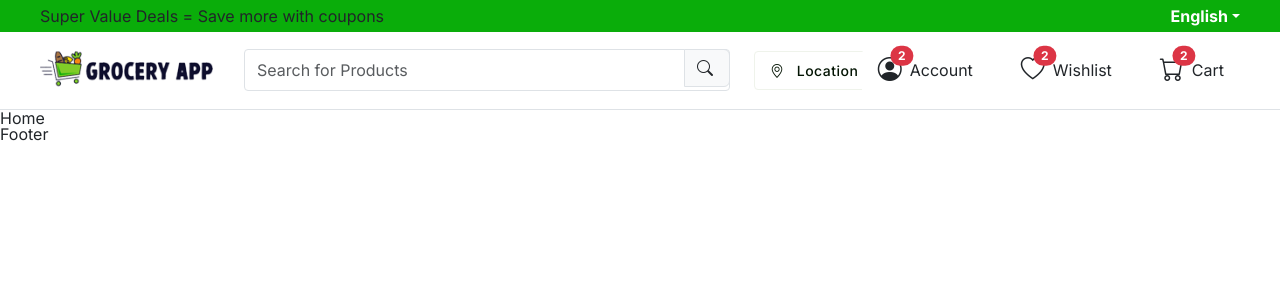
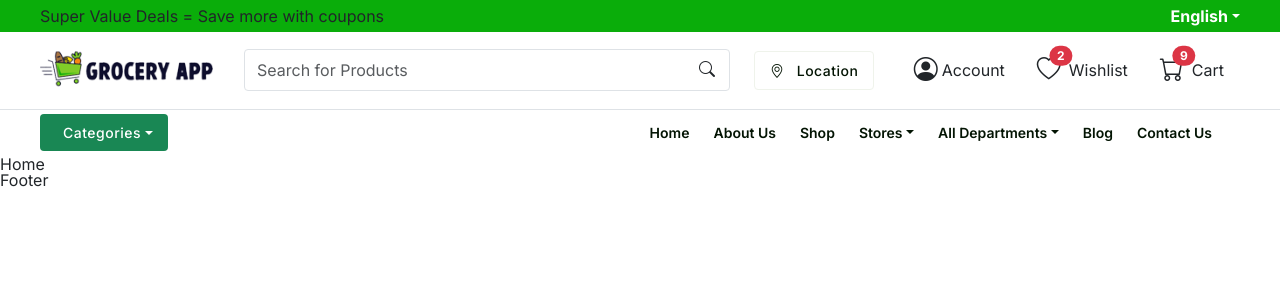
Before and after one commit to Bavithragithan/Grocery-Ecommerce-Website, a React (Create React App) app: page / in a window 1280 px wide. Shown: the top 300 px of the page. Built offline with nearby package versions, Linux system fonts and the light colour scheme.

Commit message:
after header

```diff
--- a/src/components/Header/CategoriesList.jsx
+++ b/src/components/Header/CategoriesList.jsx
@@ -1,16 +1,32 @@
-import React from 'react'
+import React, { useState } from 'react'
 import { Dropdown } from 'react-bootstrap'
 import { categoriesData } from '../../utils/data'
 
 const CategoriesList = () => {
+    const [showCat, setShowCat] = useState(false)
+
+    const handleClick=()=>{
+        if(window.innerWidth <= 1199) {
+            setShowCat(!showCat);
+        }
+    }
     return (
         <>
-            <Dropdown>
-                <Dropdown.Toggle variant="success" id="dropdown-basic">
-                    Categories
+            <Dropdown
+            className='me-2 py-1'
+            onMouseEnter={() =>
+                window.innerWidth <= 1199 ? "" : setShowCat(true)
+            }
+            onMouseLeave={() =>
+                window.innerWidth <= 1199 ? "" : setShowCat(false)
+            }
+            onClick={handleClick}
+            >
+                <Dropdown.Toggle variant="success" id="cat" className='w-100 btn primary-btn'>
+                    <i className="bi bi-ui-radius-grid me-2"></i> Categories
                 </Dropdown.Toggle>
 
-                <Dropdown.Menu align='start'>
+                <Dropdown.Menu align='start' show={showCat}>
                     {categoriesData.map((val, index) => {
                         return (
                             <Dropdown.Item href="#/action-1" key={index}>
--- a/src/components/Header/Header.css
+++ b/src/components/Header/Header.css
@@ -12,3 +12,125 @@
     top: 12px;
     right: 15px;
 }
+
+.menu .navbar-nav .nav-link {
+    font-size: var(--fs-body);
+    color: var(--clr-heading);
+    padding: 16px 12px;
+    font-weight: 600;
+    text-transform: capitalize;
+}
+
+.menu .navbar-nav .nav-link:hover {
+    color: var(--clr-primary);
+}
+
+.menu .dropdown-submenu .dropdown-menu .dropdown-item,
+.menu .dropdown-menu .dropdown-item,
+.offcanvas-body .dropdown-menu .dropdown-item {
+    font-size: var(--fs-body);
+    color: var(--clr-text);
+    padding: 10px 12px;
+}
+
+.menu .dropdown-submenu .dropdown-menu .dropdown-item:hover,
+.menu .dropdown-menu .dropdown-item:hover {
+    color: var(--clr-heading);
+}
+
+menu .category_list .dropdown .dropdown-toggle::after {
+    display: none;
+}
+
+menu .navbar-nav .dropdown .dropdown-toggle::after {
+    content: "\f282";
+    display: inline-block;
+    font-family: bootstrap-icons !important;
+    font-style: normal;
+    font-weight: 400 !important;
+    font-variant: normal;
+    text-transform: none;
+    line-height: 1;
+    vertical-align: middle;
+    border: none;
+    font-family: 12px;
+    margin-right: 5px;
+}
+
+menu .navbar-nav .show.dropdown .dropdown-toggle::after {
+    content: "\f286";
+}
+
+@media only screen and (min-width : 991px) {
+    .menu .dropdown-submenu:hover .dropdown-menu,
+    .menu .dropdown:hover .dropdown-menu {
+        opacity: 1;
+        transform: scaleY(1);
+        visibility: visible;
+    }
+
+    .menu .dropdown-submenu .dropdown-menu,
+    .menu .dropdown .dropdown-menu {
+        display: block;
+        opacity: 0;
+        transform: translateY(20px);
+        transition: all 0.3s ease-in;
+        visibility: hidden;
+        min-height: 12rem;
+        box-shadow: 0 10px 15px -3px rgba(0, 0, 0, 0.1019607843), 0 4px 6px -4px rgba(0, 0, 0, 0.1019607843);
+        border-radius: 0;
+        margin: 0;
+        border: 0;
+    }
+
+    .menu .dropdown-fullwidth {
+        position: unset;
+    }
+
+    .navbar .dropdown-fullwidth .dropdown-menu {
+        left: 0;
+        margin: 1.25rem auto;
+        max-width: 1320px;
+        padding: 1.5rem;
+        right: 0;
+        top: 27px;
+        box-shadow: 0 10px 15px -3px rgba(0, 0, 0, 0.1019607843), 0 4px 6px -4px rgba(0, 0, 0, 0.1019607843);
+    }
+}
+
+/* Responsive */
+@media only screen and (max-width : 991px) {
+    .offcanvas-body .nav-link {
+        border-bottom: 1px solid var(--clr-secondary);
+        font-size: var(--fs-body);
+        color: var(--clr-text);
+        padding: 10px 12px;
+    }
+
+    .category_list {
+        margin-bottom: 10px;
+    }
+
+    .offcanvas-body .dropdown .dropdown-toggle::after {
+        content: "\f282";
+        display: inline-block;
+        font-family: bootstrap-icons !important;
+        font-style: normal;
+        font-weight: 400 !important;
+        font-variant: normal;
+        text-transform: none;
+        line-height: 1;
+        vertical-align: middle;
+        border: none;
+        position: absolute;
+        right: 0;
+    }
+
+    .offcanvas-body .show.dropdown .dropdown-toggle::after {
+        content: "\f286";
+    }
+
+    .offcanvas-body .category_list .dropdown .dropdown-toggle::after {
+        display: none;
+    }
+}
--- a/src/components/Header/Header.jsx
+++ b/src/components/Header/Header.jsx
@@ -1,21 +1,30 @@
 import React, { useState } from 'react';
 import "./Header.css";
-import { Col, Container, Row, Dropdown, InputGroup, Form, ListGroup, Navbar, Offcanvas, Nav, Button, NavDropdown } from 'react-bootstrap';
+import { Col, Container, Row, Dropdown, InputGroup, Form, ListGroup, Navbar, Offcanvas, Nav, NavDropdown } from 'react-bootstrap';
 import logo from "../../assets/icons/logo.png";
 import Cart from '../Cart/Cart';
 import CategoriesList from './CategoriesList';
+import 'bootstrap/dist/js/bootstrap.bundle.min.js';
 
 const Header = () => {
   const [cartBox, setCartBox] = useState(false);
   const [showNavBar, setShowNavbar] = useState(false);
+  const [dropDownShow, setDropDownShow] = useState(0);
 
-  const handleNavbarToggle = () => {
-    setShowNavbar(!showNavBar);
-  };
+  const handleDropDown = (type, id) => {
+    if (window.innerWidth >= 1199) {
+      type === "in" ? setDropDownShow(id) : setDropDownShow(0)
+    }
+    if (type === 'click') {
+      if (dropDownShow) {
+        setDropDownShow(0);
+      }
+    }
+  }
 
   return (
     <>
-      <nav className="top_header py-1">
+      <div className="top_header py-1">
         <Container>
           <Row className="align-items-center">
             <Col md={6} sm={6} xs={6}>
@@ -35,7 +44,7 @@ const Header = () => {
             </Col>
           </Row>
         </Container>
-      </nav>
+      </div>
 
       <header className='py-3 border-bottom'>
         <Container>
@@ -45,7 +54,7 @@ const Header = () => {
             </Col>
 
             <Col xl={5} lg={4} className='d-none d-lg-block'>
-              <div className='search_box position-relative'>
+              <div className='search_box'>
                 <InputGroup>
                   <Form.Control
                     placeholder="Search for Products"
@@ -54,9 +63,7 @@ const Header = () => {
                     type="search"
                     className="rounded-1 py-2"
                   />
-                  <InputGroup.Text className="position-absolute end-0 pe-3">
-                    <i className="bi bi-search"></i>
-                  </InputGroup.Text>
+                  <i className="bi bi-search position-absolute"></i>
                 </InputGroup>
               </div>
             </Col>
@@ -67,18 +74,14 @@ const Header = () => {
               </button>
             </Col>
 
-            <Col xl={2} lg={3} md={6} sm={7} xs={7} className="d-flex justify-content-end">
-              <ListGroup className="d-flex flex-row gap-3">
+            <Col xl={2} lg={3} md={6} sm={7} xs={7}>
+              <ListGroup horizontal className="justify-content-end">
                 <ListGroup.Item className="border-0">
                   <span className='d-flex align-items-center'>
-                    <span className="position-relative">
                     <i className="bi bi-person-circle h4 mb-0"></i>
-                      <span className="position-absolute translate-middle badge rounded-pill bg-danger">
-                        2
-                        <span className="visually-hidden">account notifications</span>
+                    <span className="ms-1 d-none d-sm-block body-text">
+                      Account
                     </span>
-                    </span>
-                    <span className="ms-2 d-none d-sm-block body-text">Account</span>
                   </span>
                 </ListGroup.Item>
 
@@ -102,7 +105,7 @@ const Header = () => {
                     <span className="position-relative">
                       <i className="bi bi-cart h4 mb-0"></i>
                       <span className="position-absolute translate-middle badge rounded-pill bg-danger">
-                        2
+                        9
                         <span className="visually-hidden">items in cart</span>
                       </span>
                     </span>
@@ -112,9 +115,9 @@ const Header = () => {
 
                 <ListGroup.Item className='border-0 d-block d-lg-none'>
                   <i className="bi bi-list h4"
-                    onClick={handleNavbarToggle}
+                    onClick={() => setShowNavbar(!showNavBar)}
                     aria-controls={`offcanvasNavbar-expand-lg`}
-                  />
+                  ></i>
                 </ListGroup.Item>
               </ListGroup>
             </Col>
@@ -127,20 +130,20 @@ const Header = () => {
           <Row>
             <Navbar expand='lg' className="p-0" >
               <Container fluid>
-                <Navbar.Toggle aria-controls="offcanvasNavbar" />
-                <Navbar.Collapse id="offcanvasNavbar">
-                  <Offcanvas
+                <Navbar.Offcanvas
                   id="offcanvasNavbar-expand-lg"
                   aria-labelledby="offcanvasNavbarLabel-expand-lg"
                   placement="start"
                   show={showNavBar}
-                    onHide={handleNavbarToggle}
                 >
                   <Offcanvas.Header className='justify-content-between border-bottom'>
                     <Offcanvas.Title id="offcanvasNavbarLabel-expand-lg">
                       <img src={logo} alt="logo" className='img-fluid' />
                     </Offcanvas.Title>
-                      <button className='btn-secondary-btn'>
+                    <button
+                      className='btn-secondary-btn'
+                      onClick={() => setShowNavbar(false)}
+                    >
                       <i className="bi bi-x-lg"></i>
                     </button>
 
@@ -156,13 +159,11 @@ const Header = () => {
                             type="search"
                             className="rounded-1 py-2"
                           />
-                          <InputGroup.Text className="position-absolute end-0 pe-3">
-                            <i className="bi bi-search"></i>
-                          </InputGroup.Text>
+                          <i className="bi bi-search position-absolute"></i>
                         </InputGroup>
                       </div>
                       <button className='btn btn-light rounded-1 w-100 mb-3'>
-                        <i className="bi bi-geo-alt me-2"></i>
+                        <i className="bi bi-geo-alt me-2">Pick Location</i>
                       </button>
                     </div>
                     <div className="category_list">
@@ -171,31 +172,125 @@ const Header = () => {
 
                     <Nav className="justify-content-end flex-grow-1 pe-3">
                       <Nav.Link href="#action1">Home</Nav.Link>
-                        <Nav.Link href="#action2">Link</Nav.Link>
+                      <Nav.Link href="#action2">About us</Nav.Link>
+                      <Nav.Link href="#action2">Shop</Nav.Link>
                       <NavDropdown
-                          title="Dropdown"
-                          id="offcanvasNavbarDropdown-expand-lg"
+                        title="Stores"
+                        id={'offcanvasNavbarDropdown-expand-lg'}
+                        show={dropDownShow === 1 ? true : false}
+                        onMouseEnter={() => handleDropDown('in', 1)}
+                        onMouseLeave={() => handleDropDown('out', 0)}
+                        onClick={() => handleDropDown('click', 1)}
                       >
-                          <NavDropdown.Item href="#action3">Action</NavDropdown.Item>
-                          <NavDropdown.Item href="#action4">Another action</NavDropdown.Item>
+                        <NavDropdown.Item href="#action3">
+                          Action
+                        </NavDropdown.Item>
+                        <NavDropdown.Item href="#action4">
+                          Another action
+                        </NavDropdown.Item>
                         <NavDropdown.Divider />
                         <NavDropdown.Item href="#action5">
-                            Something else here
+                          Something
+                        </NavDropdown.Item>
+                        <NavDropdown.Item href="#action5">
+                          Seperated Link
                         </NavDropdown.Item>
                       </NavDropdown>
+
+                      <NavDropdown
+                      className='dropdown-fullwidth'
+                        title="All Departments"
+                        id={'collapsible-nav-dropdown'}
+                        show={dropDownShow === 2 ? true : false}
+                        onMouseEnter={() => handleDropDown('in', 2)}
+                        onMouseLeave={() => handleDropDown('out', 0)}
+                        onClick={() => handleDropDown('click', 2)}
+                      >
+                        <Row>
+                          <Col lg={3} xs={12} className='mb-2 mb-lg-0 border-end'>
+                            <h6 className='primary-text sub-heading mb-1 ms-2'>
+                              Diary, Bread Eggs
+                            </h6>
+                            <a className='dropdown-item' href='#'>
+                              Butter
+                            </a>
+                            <a className='dropdown-item' href='#'>
+                              Milk Drinks
+                            </a>
+                            <a className='dropdown-item' href='#'>
+                              Curd Yogurt
+                            </a>
+                            <a className='dropdown-item' href='#'>
+                              Eggs
+                            </a>
+                          </Col>
+
+                          <Col lg={3} xs={12} className='mb-2 mb-lg-0 border-end'>
+                            <h6 className='primary-text sub-heading mb-1 ms-2'>
+                              Diary, Bread Eggs
+                            </h6>
+                            <a className='dropdown-item' href='#'>
+                              Butter
+                            </a>
+                            <a className='dropdown-item' href='#'>
+                              Milk Drinks
+                            </a>
+                            <a className='dropdown-item' href='#'>
+                              Curd Yogurt
+                            </a>
+                            <a className='dropdown-item' href='#'>
+                              Eggs
+                            </a>
+
+                          </Col>
+
+                          <Col lg={3} xs={12} className='mb-2 mb-lg-0 border-end'>
+                            <h6 className='primary-text sub-heading mb-1 ms-2'>
+                              Diary, Bread Eggs
+                            </h6>
+                            <a className='dropdown-item' href='#'>
+                              Butter
+                            </a>
+                            <a className='dropdown-item' href='#'>
+                              Milk Drinks
+                            </a>
+                            <a className='dropdown-item' href='#'>
+                              Curd Yogurt
+                            </a>
+                            <a className='dropdown-item' href='#'>
+                              Eggs
+                            </a>
+
+                          </Col>
+
+                          <Col lg={3} xs={12} className='mb-2 mb-lg-0 border-end'>
+                            <h6 className='primary-text sub-heading mb-1 ms-2'>
+                              Diary, Bread Eggs
+                            </h6>
+                            <a className='dropdown-item' href='#'>
+                              Butter
+                            </a>
+                            <a className='dropdown-item' href='#'>
+                              Milk Drinks
+                            </a>
+                            <a className='dropdown-item' href='#'>
+                              Curd Yogurt
+                            </a>
+                            <a className='dropdown-item' href='#'>
+                              Eggs
+                            </a>
+
+                          </Col>
+
+                        </Row>
+                      </NavDropdown>
+
+                      <Nav.Link href="#action1">Blog</Nav.Link>
+                      <Nav.Link href="#action2">Contact us</Nav.Link>
+
                     </Nav>
-                      <Form className="d-flex">
-                        <Form.Control
-                          type="search"
-                          placeholder="Search"
-                          className="me-2"
-                          aria-label="Search"
-                        />
-                        <Button variant="outline-success">Search</Button>
-                      </Form>
                   </Offcanvas.Body>
-                  </Offcanvas>
-                </Navbar.Collapse>
+                </Navbar.Offcanvas>
               </Container>
             </Navbar>
           </Row>
```
Lines whose indentation alone changed are shown as unchanged.
